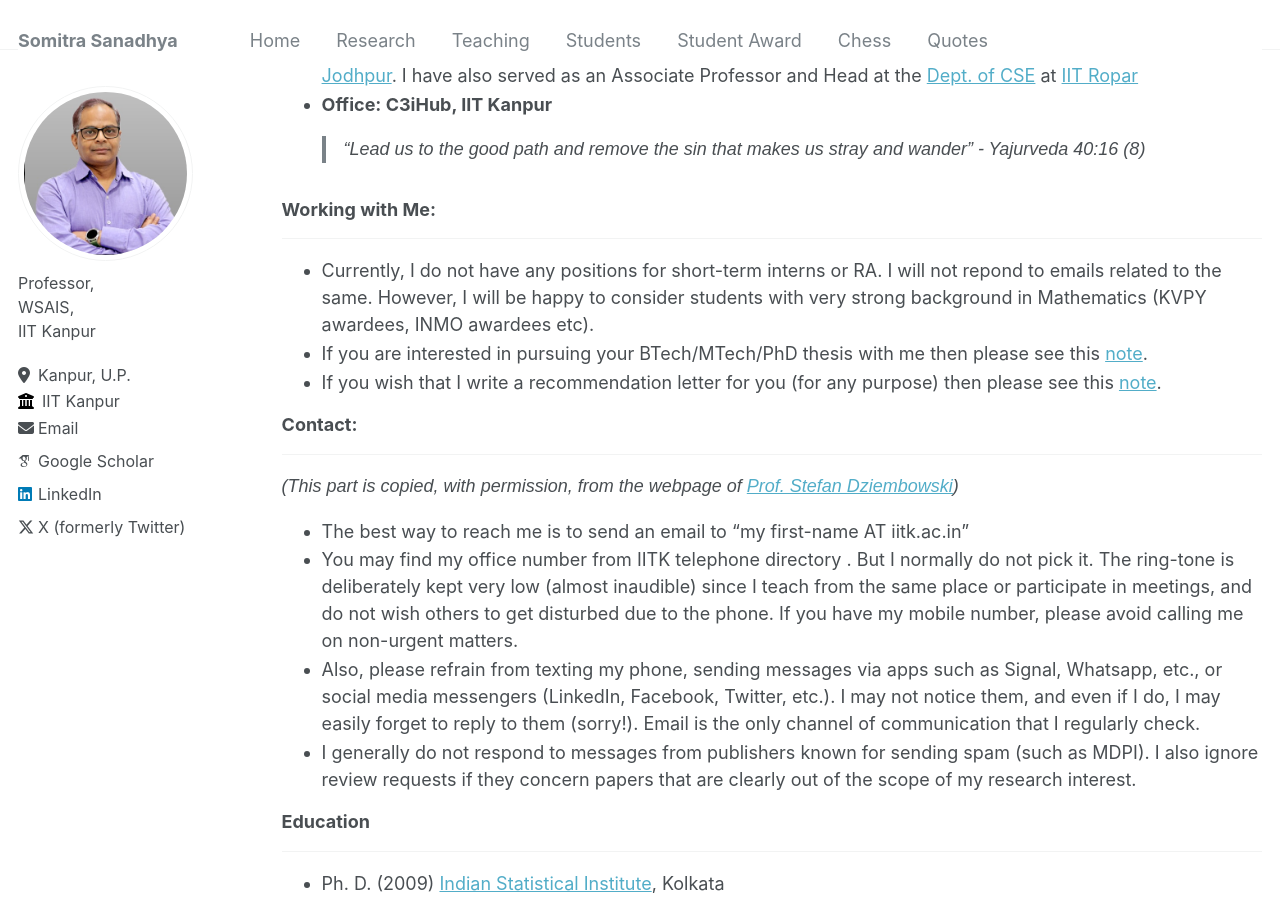
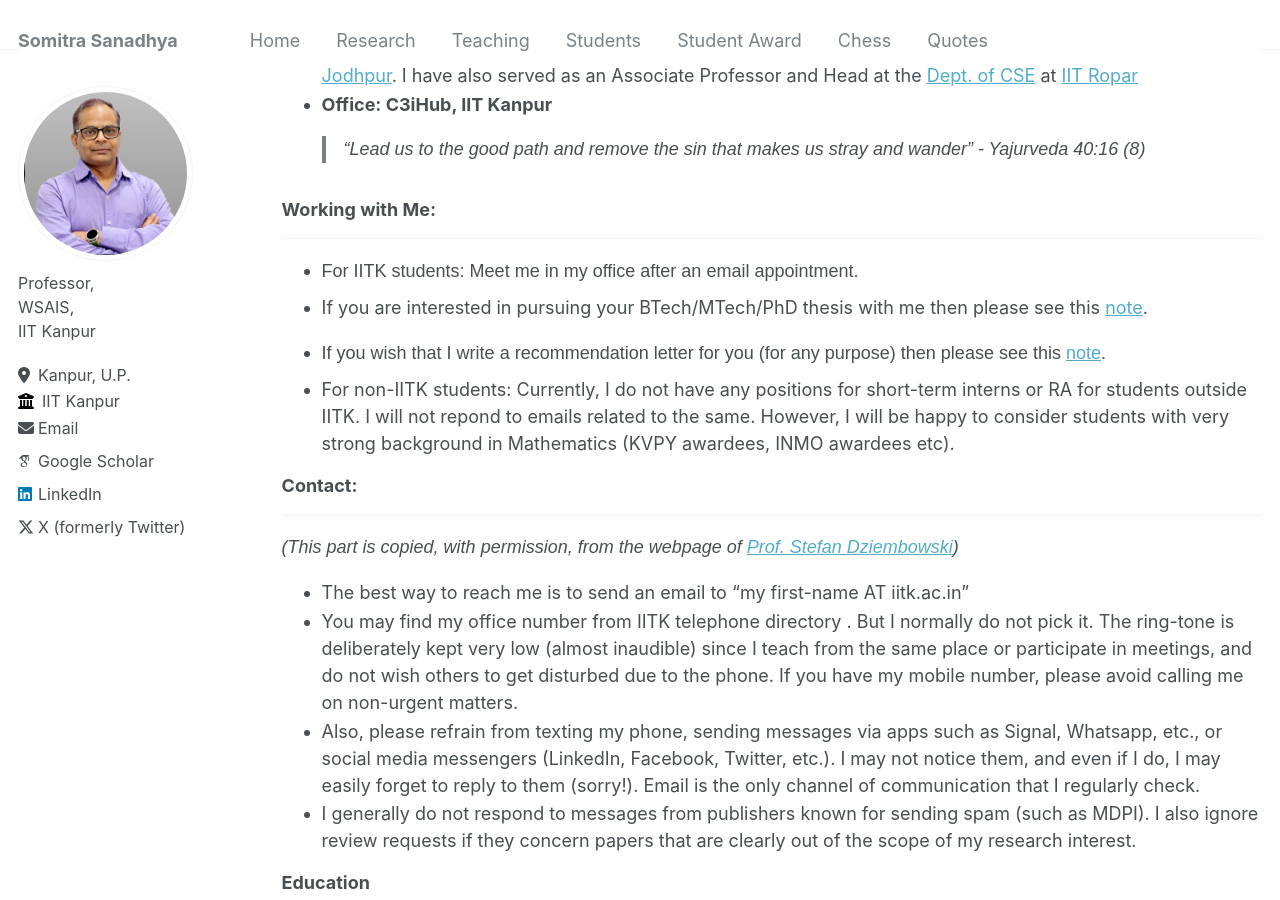
Before and after one commit to somitra-sanadhya/somitra-sanadhya.github.io, a Jekyll site: the page built from _pages/about.md, in a window 1280 px wide and 900 px high, scrolled down 693 px. Built offline with Jekyll 4.4.1, drawn with Linux system fonts in a browser that asks for light colours; some web fonts are replaced.

Commit message:
Update about.md

```diff
--- a/_pages/about.md
+++ b/_pages/about.md
@@ -27,9 +27,14 @@ redirect_from:
 
 ### Working with Me:
 -----
-  + Currently, I do not have any positions for short-term interns or RA. I will not repond to emails related to the same. However, I will be happy to consider students with very strong background in Mathematics (KVPY awardees, INMO awardees etc).
+  + For IITK students: Meet me in my office after an email appointment.
+
   + If you are interested in pursuing your BTech/MTech/PhD thesis with me then please see this [note](https://somitra-sanadhya.github.io/note1).
   + If you wish that I write a recommendation letter for you (for any purpose) then please see this [note](https://somitra-sanadhya.github.io/note2).
+
++ For non-IITK students:
+    Currently, I do not have any positions for short-term interns or RA for students outside IITK. I will not repond to emails related to the same. However, I will be happy to consider students with very strong background in Mathematics (KVPY awardees, INMO awardees etc).
+
 
 ### Contact:
 <hr>
```
